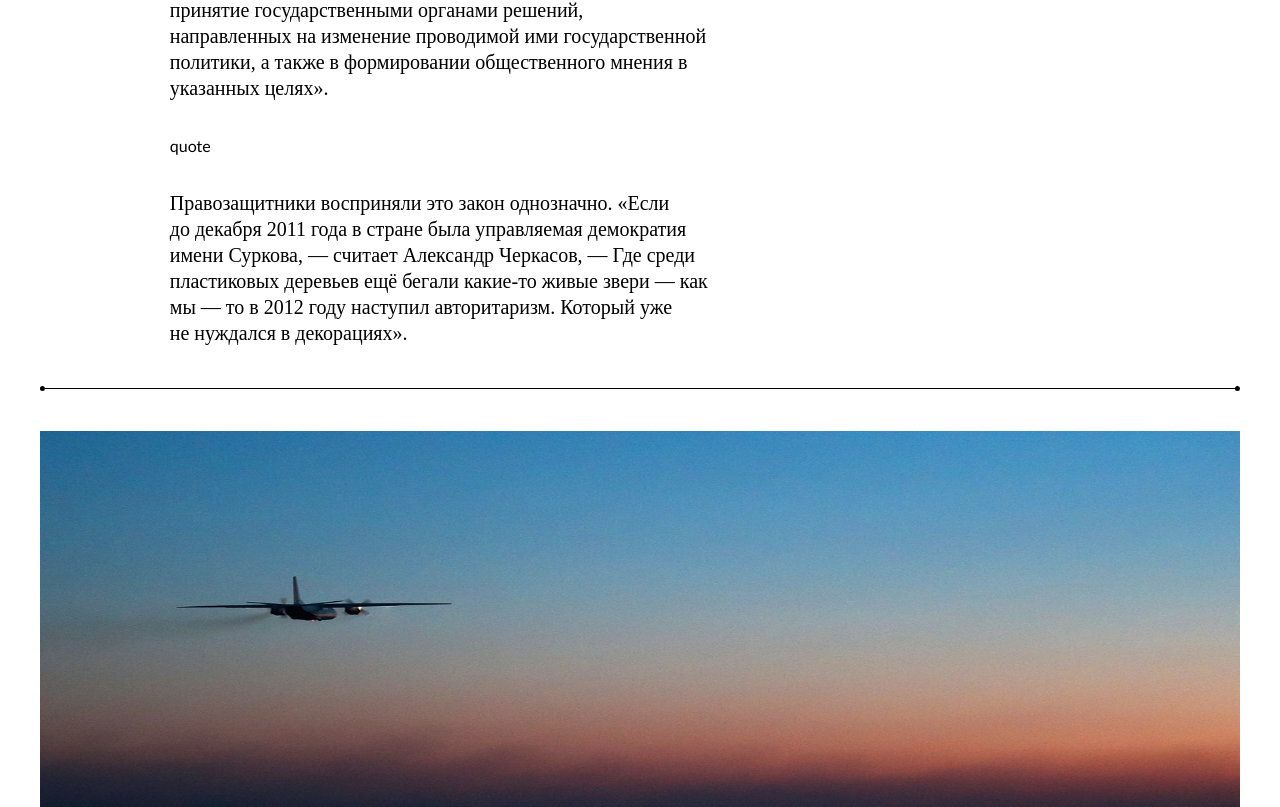
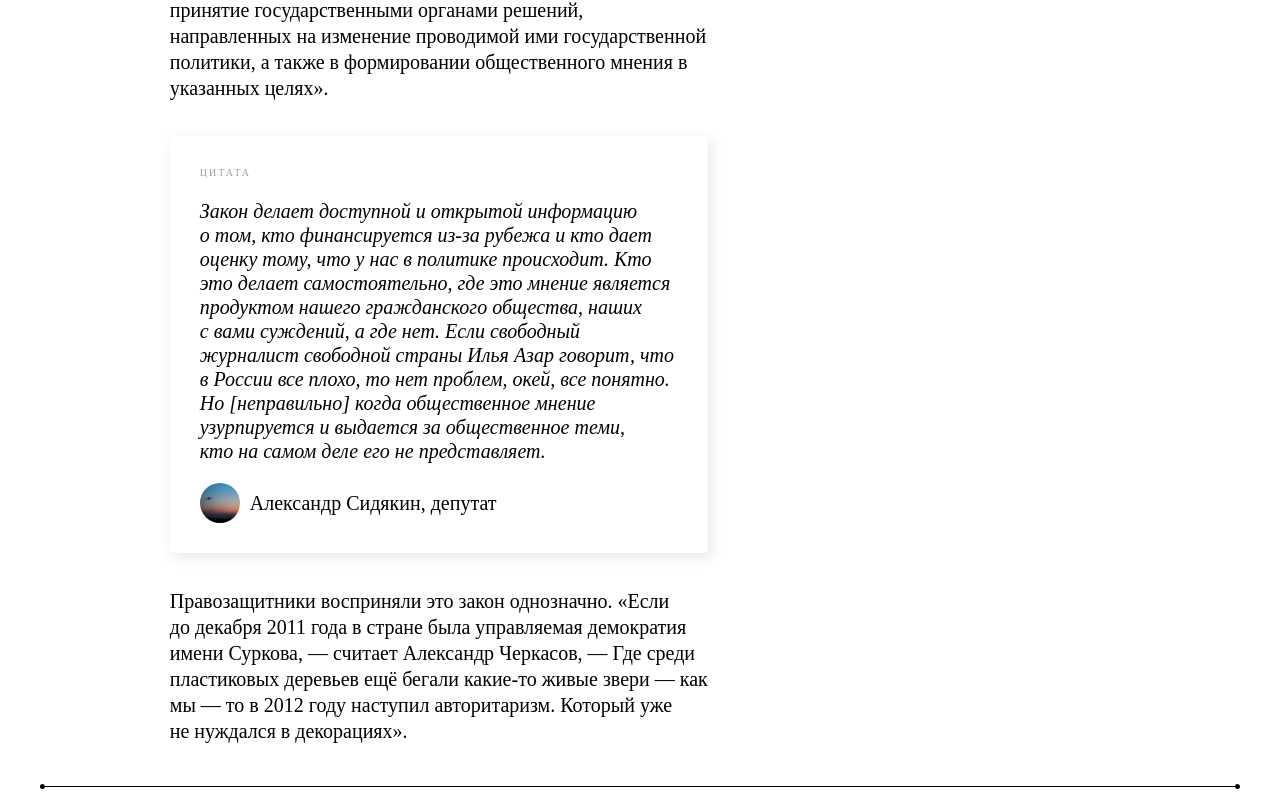
Before and after one commit to Shar1892/AU_Memo, a React (Create React App) app: page /series in a window 1280 px wide. Shown: the part 3253-4060 px from the top of the page. Built offline with nearby package versions, Linux system fonts and the light colour scheme.

Commit message:
feat: сделал компонент цитаты из серии

```diff
--- a/src/components/part/part.js
+++ b/src/components/part/part.js
@@ -3,6 +3,7 @@ import './part.css';
 import SeparatorLine from '../separatorLine/separatorLine';
 import SeriesText from '../seriesText/seriesText';
 import SeriesImpotantText from '../seriesImpotantText/seriesImpotantText';
+import SeriesQuote from '../seriesQuote/seriesQuote';
 
 function Part({partData, partNumber}) {
 	return (
@@ -47,7 +48,7 @@ function Part({partData, partNumber}) {
 							) : section.type === 'important text' ? (
 								<SeriesImpotantText data={section} />
 							) : section.type === 'quote' ? (
-								<div>{section.type}</div>
+								<SeriesQuote data={section} />
 							) : section.type === 'document' ? (
 								<div>{section.type}</div>
 							) : section.type === 'photo' ? (
--- /dev/null
+++ b/src/components/seriesQuote/seriesQuote.css
@@ -0,0 +1,55 @@
+.seriesQuote {
+	width: 100%;
+	display: flex;
+	flex-direction: column;
+	padding: 30px;
+	box-sizing: border-box;
+	box-shadow: 3px 4px 14px rgba(0, 0, 0, 0.1);
+	border-radius: 5px;
+}
+
+.seriesQuote__title {
+	margin: 0 0 20px 0;
+	font-family: 'Quant Antiqua';
+	font-style: normal;
+	font-weight: 400;
+	font-size: 10px;
+	line-height: 130%;
+	letter-spacing: 0.2em;
+	text-transform: uppercase;
+	color: #a0a0a0;
+}
+
+.seriesQuote__text {
+	margin: 0;
+	font-family: 'Quant Antiqua';
+	font-style: italic;
+	font-weight: 400;
+	font-size: 20px;
+	line-height: 120%;
+	color: #000000;
+}
+
+.seriesQuote__person-container {
+	width: 100%;
+	display: flex;
+	align-items: center;
+	margin-top: 20px;
+}
+
+.seriesQuote__person-photo {
+	width: 40px;
+	height: 40px;
+	border-radius: 50%;
+	margin-right: 10px;
+}
+
+.seriesQuote__person {
+	margin: 0;
+	font-family: 'Quant Antiqua';
+	font-style: normal;
+	font-weight: 400;
+	font-size: 20px;
+	line-height: 120%;
+	color: #000000;
+}
--- /dev/null
+++ b/src/components/seriesQuote/seriesQuote.js
@@ -0,0 +1,20 @@
+import './seriesQuote.css';
+
+function SeriesQuote({data}) {
+	return (
+		<div className='seriesQuote'>
+			<p className='seriesQuote__title'>Цитата</p>
+			<p className='seriesQuote__text'>{data.text}</p>
+			<div className='seriesQuote__person-container'>
+				<img
+					className='seriesQuote__person-photo'
+					src={data.autorsPhoto}
+					alt={data.autor}
+				></img>
+				<p className='seriesQuote__person'>{data.autor}</p>
+			</div>
+		</div>
+	);
+}
+
+export default SeriesQuote;
```
